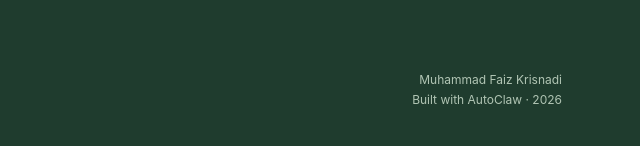
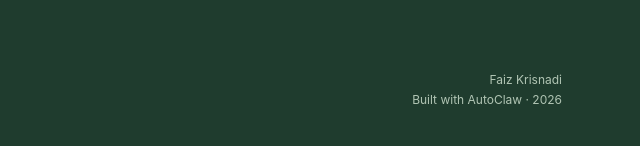
Before and after one commit to FaizKrisnadi/stale-law, a plain HTML site: page index.html in a window 1280 px wide. Shown: the part 3816-3962 px from the top of the page, 640-1280 px from the left. Drawn offline with Linux system fonts and the light colour scheme.

Commit message:
Footer: shorten the credit name
Co-Authored-By: Claude Fable 5.2 <noreply@anthropic.com>

```diff
--- a/index.html
+++ b/index.html
@@ -267,6 +267,6 @@
     <span class="mono">What this is not</span>
     This is a worked pilot of a research design on whether regulatory agents cite law in force. It is not the study, not advice, and not a claim that any model always fails. The scenario is constructed; every instrument cited is real.
   </div>
-</section></div></details></div></div></section></main><footer class="footer"><div class="wrap footer-inner"><div><div class="footer-title">Stale Law /</div><p>A constructed research pilot using real legal sources. It is not legal advice.</p></div><div class="credit">Muhammad Faiz Krisnadi<br>Built with AutoClaw · 2026</div></div></footer><script>
+</section></div></details></div></div></section></main><footer class="footer"><div class="wrap footer-inner"><div><div class="footer-title">Stale Law /</div><p>A constructed research pilot using real legal sources. It is not legal advice.</p></div><div class="credit">Faiz Krisnadi<br>Built with AutoClaw · 2026</div></div></footer><script>
 function setDate(d){document.body.dataset.date=d;document.getElementById('asof').textContent=d==='2020'?'1 March 2020':'9 November 2026';['2020','2026'].forEach(function(y){document.getElementById('btn'+y).setAttribute('aria-pressed',String(y===d));document.querySelectorAll('[data-when="'+y+'"]').forEach(function(el){el.hidden=y!==d})})}
 </script></body></html>
```
